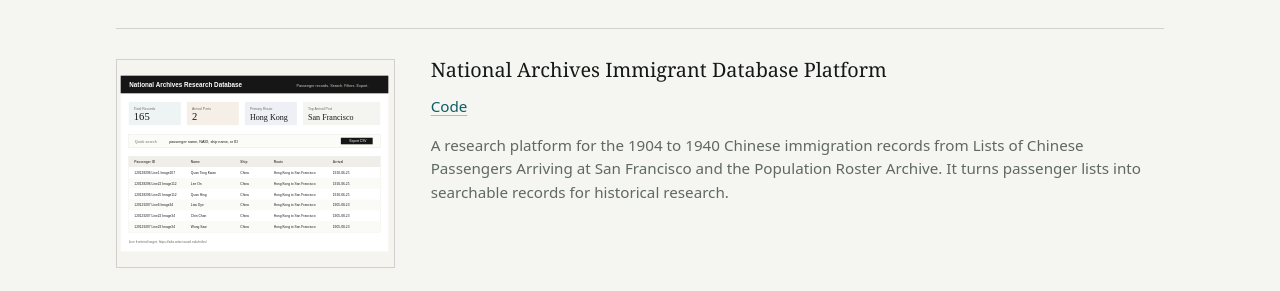
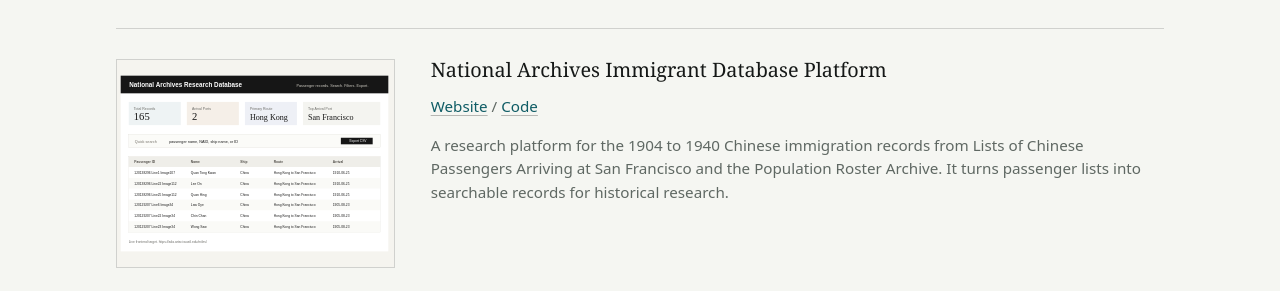
Before and after one commit to tavia-liu/tavia-liu.github.io, a Jekyll site: the page built from projects/index.html, in a window 1280 px wide. Shown: the part 433-724 px from the top of the page. Built offline with Jekyll 4.4.1, drawn with Linux system fonts in a browser that asks for light colours.

Commit message:
Link live database project site

```diff
--- a/global-fieldwork/index.html
+++ b/global-fieldwork/index.html
@@ -44,7 +44,7 @@
       </dl>
       <p>In Cuetzalan, our group worked with Augsburg University and met people whose lives sit at the center of arguments often made far away from them. Migrants spoke about the United States through distance from family and money sent home. The fear produced by policy was ordinary in the most unsettling way. Organizers and elders spoke with the precision of people who had defended land before researchers arrived.</p>
       <p>The strongest lesson came from Masejwual communities resisting mining projects and hydroelectric dams. Their answer to extraction was not only refusal. It was cooperative work. It was local government. It was a patient defense of water and territory. Cuetzalan taught me that political research has to notice the practices that keep people alive, not only the systems that harm them.</p>
-      <p class="field-link"><a href="{{ '/blog/mexico-field-reflection/' | relative_url }}">Read the reflection from May 30, 2024</a></p>
+      <p class="field-link"><a href="{{ '/blog/mexico-field-reflection/' | relative_url }}">Read the blog Read the reflection from May 30, 2024</a></p>
     </div>
   </article>
 
--- a/projects/index.html
+++ b/projects/index.html
@@ -28,7 +28,7 @@
     <div>
       <h2>National Archives Immigrant Database Platform</h2>
       <div class="paper-meta">
-        <p><a href="https://github.com/tavia-liu/immigrant-database-platform">Code</a></p>
+        <p><a href="https://tavialiu.com/immigrant-database-platform/">Website</a> / <a href="https://github.com/tavia-liu/immigrant-database-platform">Code</a></p>
       </div>
       <p>A research platform for the 1904 to 1940 Chinese immigration records from Lists of Chinese Passengers Arriving at San Francisco and the Population Roster Archive. It turns passenger lists into searchable records for historical research.</p>
     </div>
```
